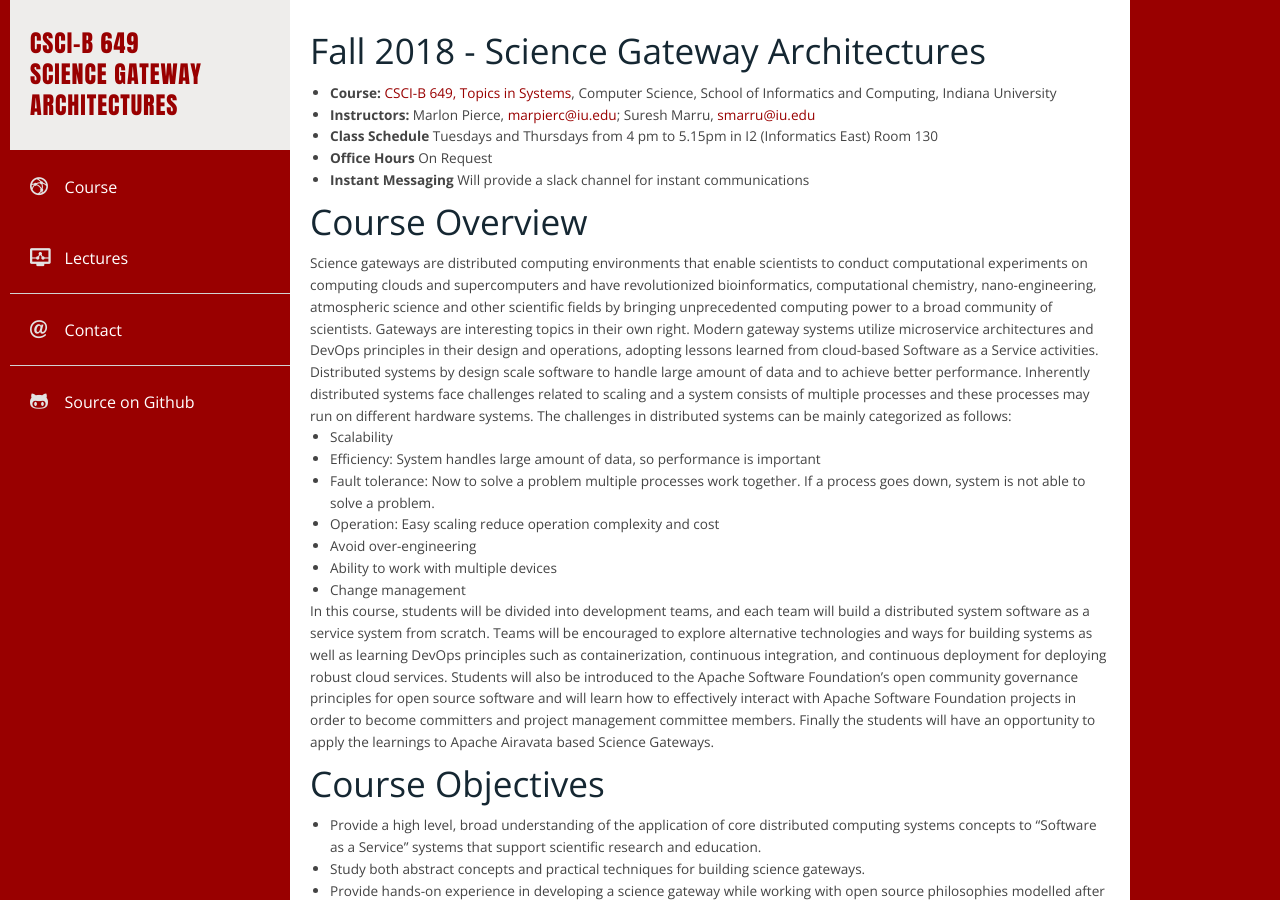
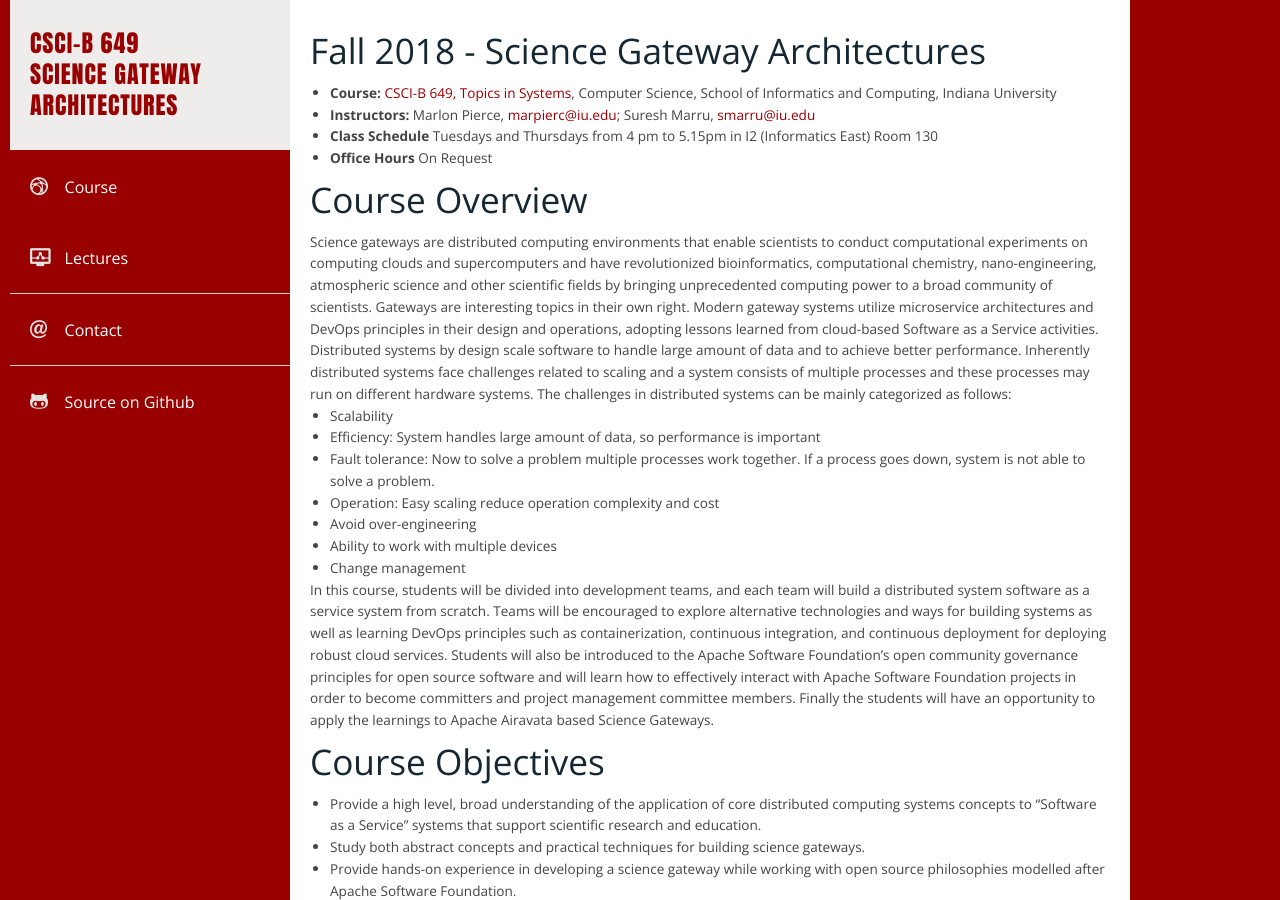
Before and after one commit to airavata-courses/airavata-courses.github.io, a Jekyll site: the page built from index.md, in a window 1280 px wide and 900 px high. Built offline with Jekyll 4.4.1, drawn with Linux system fonts in a browser that asks for light colours; our own code applies the rules of GitHub Pages for plain Markdown files.

Commit message:
touching index to trigger build

```diff
--- a/index.md
+++ b/index.md
@@ -9,7 +9,6 @@ layout: default
 
 * **Class Schedule** Tuesdays and Thursdays from 4 pm to 5.15pm in I2 (Informatics East) Room 130
 * **Office Hours** On Request
-* **Instant Messaging** Will provide a slack channel for instant communications
 
 ## Course Overview
 Science gateways are distributed computing environments that enable scientists to conduct computational experiments on computing clouds and supercomputers and have revolutionized bioinformatics, computational chemistry, nano-engineering, atmospheric science and other scientific fields by bringing unprecedented computing power to a broad community of scientists. Gateways are interesting topics in their own right. Modern gateway systems utilize microservice architectures and DevOps principles in their design and operations, adopting lessons learned from cloud-based Software as a Service activities.
```
